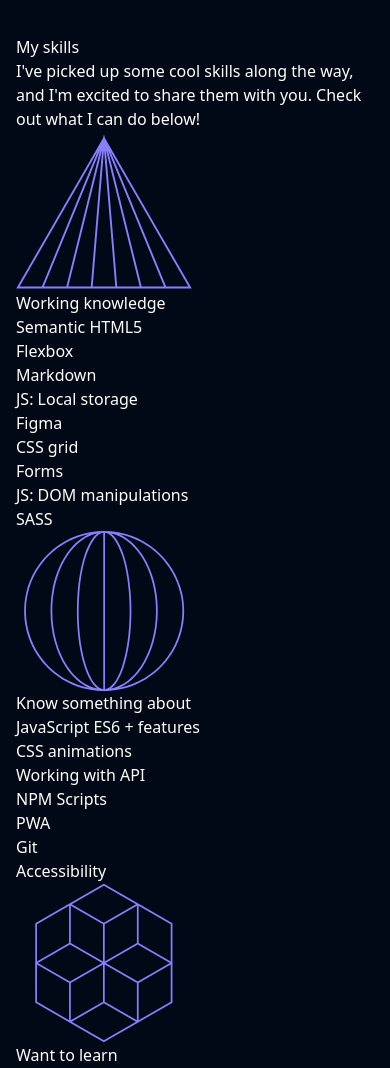
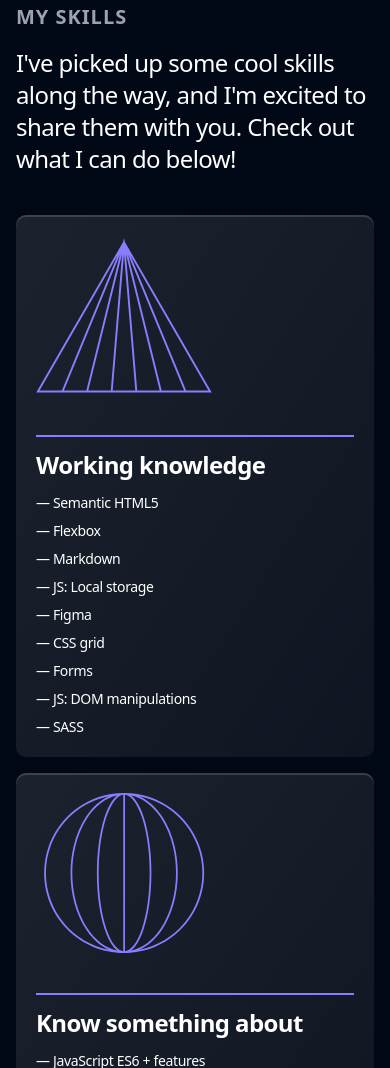
Before and after one commit to kacper-grudzinski/portfolio, a website built with Parcel: page src/index.html in a window 390 px wide. Shown: the part 932-2000 px from the top of the page. Built offline with nearby package versions, Linux system fonts and the light colour scheme.

Commit message:
add mobile styles for skills section

```diff
--- a/src/index.html
+++ b/src/index.html
@@ -16,7 +16,7 @@
     <main class="px-4">
       <header class="max-w-wtf mx-auto py-6">
         <div class="flex gap-4 items-center">
-          <img class="w-10 h-10" src="./images/star.svg" alt="" />
+          <img class="w-10 h-10 animate-spin-slow" src="./images/star.svg" alt="" />
           <div>
             <p class="text-xl font-bold text-accent">Kacper Grudzinski</p>
             <p class="opacity-40 uppercase text-xs tracking-wider">
@@ -24,7 +24,7 @@
             </p>
           </div>
         </div>
-        <nav class="hidden">
+        <nav class="hidden" >
           <ul>
             <li><a href="#about">About</a></li>
             <li><a href="#skills"></a>Skills</li>
@@ -41,7 +41,7 @@
           alt="Kacper Grudzinski"
         />
         <h1 class="font-bold text-2xl mb-4">
-          My name is Maciek and I’m an aspiring
+          My name is Kacper and I’m an aspiring
           <span class="text-accent">Frontend developer</span> and a keen Star
           Wars fan.
         </h1>
@@ -65,52 +65,55 @@
       </div>
       </section>
       <section id="skills" class="max-w-wtf mx-auto">
-        <h2>My skills</h2>
-        <p>
+        <h2 class="text-gray-400 uppercase font-bold text-xl tracking-wider mb-4">My skills</h2>
+        <p class="text-2xl font-medium tracking-tight mb-10">
           I've picked up some cool skills along the way, and I'm excited to
           share them with you. Check out what I can do below!
         </p>
-        <article>
-          <img class="w-44 h-40" src="./images/triangle.svg" alt="" />
-          <h3>Working knowledge</h3>
-          <ul>
-            <li>Semantic HTML5</li>
-            <li>Flexbox</li>
-            <li>Markdown</li>
-            <li>JS: Local storage</li>
-            <li>Figma</li>
-            <li>CSS grid</li>
-            <li>Forms</li>
-            <li>JS: DOM manipulations</li>
-            <li>SASS</li>
+        <div class="grid gap-4">
+          <article class="bg-gradient-to-br from-white/10 to-white/5 p-5 rounded-wtf shadow-innerlight ring ring-bg">
+            <img class="w-44 h-40 mb-10" src="./images/triangle.svg" alt="" />
+            <h3 class="border-accent border-t-2 pt-3 text-2xl font-bold tracking-tight mb-3">Working knowledge</h3>
+            <ul class="font-medium text-sm tracking-tight space-y-2">
+              <li>— Semantic HTML5</li>
+              <li>— Flexbox</li>
+              <li>— Markdown</li>
+              <li>— JS: Local storage</li>
+              <li>— Figma</li>
+              <li>— CSS grid</li>
+              <li>— Forms</li>
+              <li>— JS: DOM manipulations</li>
+              <li>— SASS</li>
             </ul>
           </article>
-        <article>
-          <img class="w-44 h-40" src="./images/circle.svg" alt="" />
-          <h3>Know something about</h3>
-          <ul>
-            <li>JavaScript ES6 + features</li>
-            <li>CSS animations</li>
-            <li>Working with API</li>
-            <li>NPM Scripts</li>
-            <li>PWA</li>
-            <li>Git</li>
-            <li>Accessibility</li>
+          <article class="bg-gradient-to-br from-white/10 to-white/5 p-5 rounded-wtf shadow-innerlight ring ring-bg">
+            <img class="w-44 h-40 mb-10" src="./images/circle.svg" alt="" />
+            <h3 class="border-accent border-t-2 pt-3 text-2xl font-bold tracking-tight mb-3">Know something about</h3>
+            <ul class="font-medium text-sm tracking-tight space-y-2">
+              <li>— JavaScript ES6 + features</li>
+              <li>— CSS animations</li>
+              <li>— Working with API</li>
+              <li>— NPM Scripts</li>
+              <li>— PWA</li>
+              <li>— Git</li>
+              <li>— Accessibility</li>
             </ul>
           </article>
-        <article>
-          <img class="w-44 h-40" src="./images/cube.svg" alt="" />
-          <h3>Want to learn</h3>
-          <ul>
-            <li>React</li>
-            <li>Node</li>
-            <li>Electron</li>
-            <li>SSR</li>
-            <li>TypeScript</li>
-            <li>Gatsby</li>
-            <li>WebSockets</li>
+          <article class="bg-gradient-to-br from-white/10 to-white/5 p-5 rounded-wtf shadow-innerlight ring ring-bg">
+            <img class="w-44 h-40 mb-10" src="./images/cube.svg" alt="" />
+            <h3 class="border-accent border-t-2 pt-3 text-2xl font-bold tracking-tight mb-3">Want to learn</h3>
+            <ul class="font-medium text-sm tracking-tight space-y-2">
+              <li>— React</li>
+              <li>— Node</li>
+              <li>— Electron</li>
+              <li>— SSR</li>
+              <li>— TypeScript</li>
+              <li>— Gatsby</li>
+              <li>— WebSockets</li>
             </ul>
           </article>
+        </div>
+
       </section>
       <section id="projects" class="max-w-wtf mx-auto">
         <h2>Recent projects</h2>
--- a/tailwind.config.js
+++ b/tailwind.config.js
@@ -5,6 +5,12 @@
   ],
   theme: {
     extend: {
+      animation: {
+        'spin-slow': 'spin 4s linear infinite',
+      },
+      borderRadius:{
+        'wtf': '0.625rem'
+      },
       colors:{
         'bg': '#020916',
         'accent': '#887EFF',
@@ -15,7 +21,10 @@
       },
       maxWidth:{
         'wtf': '82rem',
-      }
+      },
+      boxShadow:{
+        'innerlight': 'inset 0 2px 0 0 rgba(255, 255, 255, 0.15)'
+      },
     },
   },
   plugins: [],
```
Lines whose indentation alone changed are shown as unchanged.
